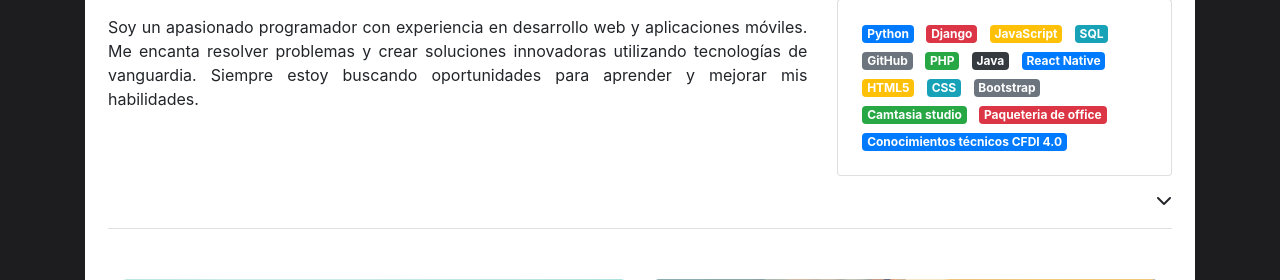
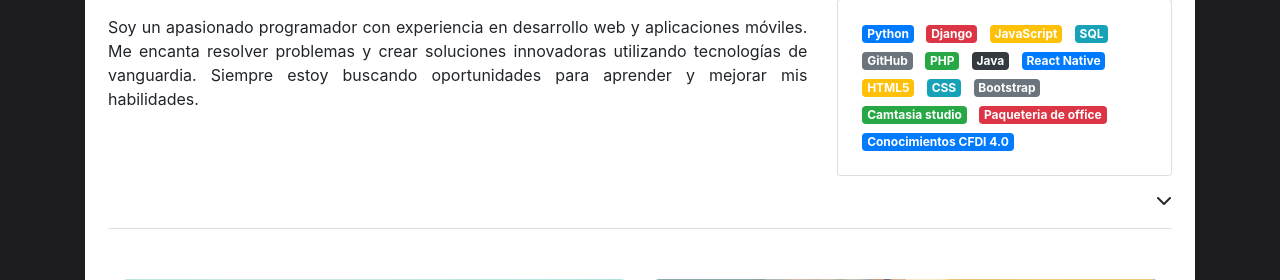
Before and after one commit to iCharly666/portafolio, a Django app: page / in a window 1280 px wide. Shown: the part 550-830 px from the top of the page. Run offline with Django 4.2, Linux system fonts and the light colour scheme; some libraries are stand-ins or nearby versions.

Commit message:
update estilos.css and index.html 2

```diff
--- a/mysite/blog/templates/index.html
+++ b/mysite/blog/templates/index.html
@@ -63,7 +63,7 @@
                                     <span class="badge bg-secondary text-white m-1">Bootstrap</span>
                                     <span class="badge bg-success text-white m-1">Camtasia studio</span>
                                     <span class="badge bg-danger text-white m-1">Paqueteria de office</span>
-                                    <span class="badge bg-primary text-white m-1">Conocimientos técnicos CFDI 4.0</span>
+                                    <span class="badge bg-primary text-white m-1">Conocimientos CFDI 4.0</span>
                                 </div>
                             </div>
                             <div class="text-right">
```
